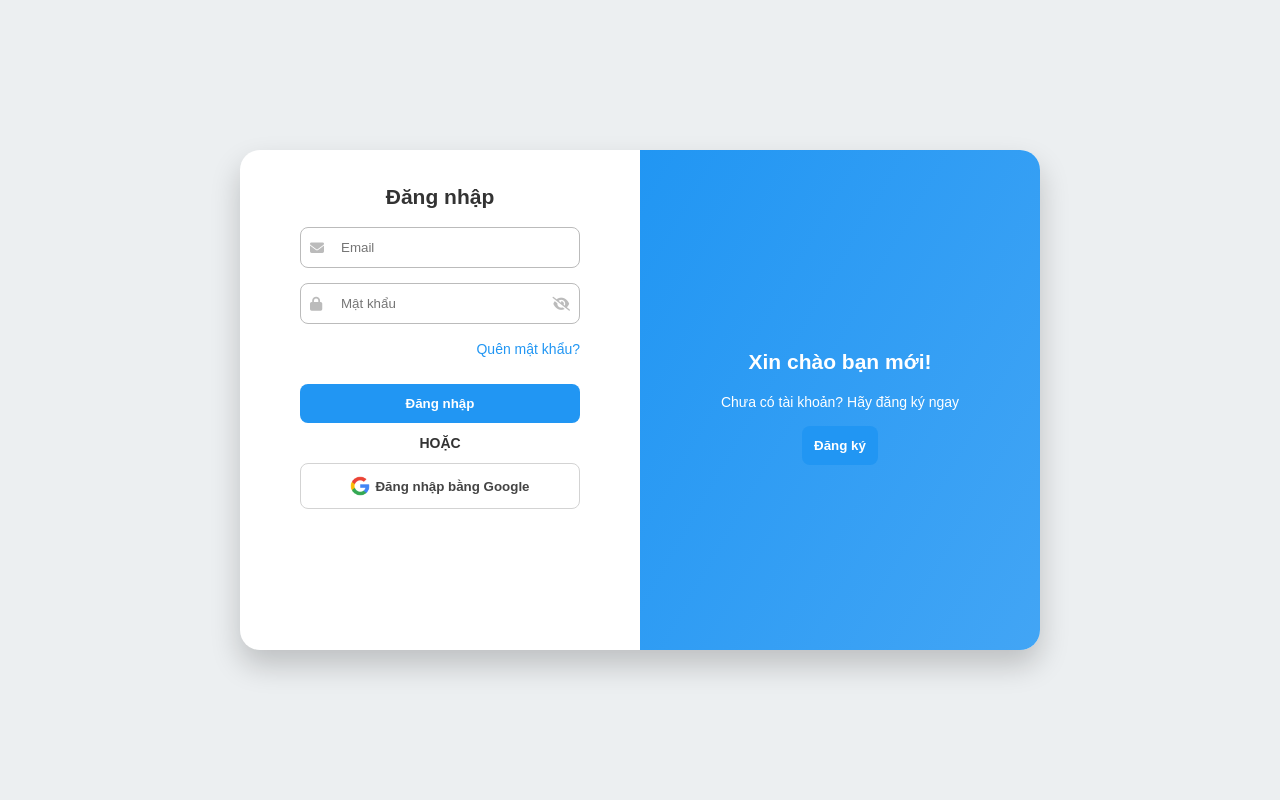
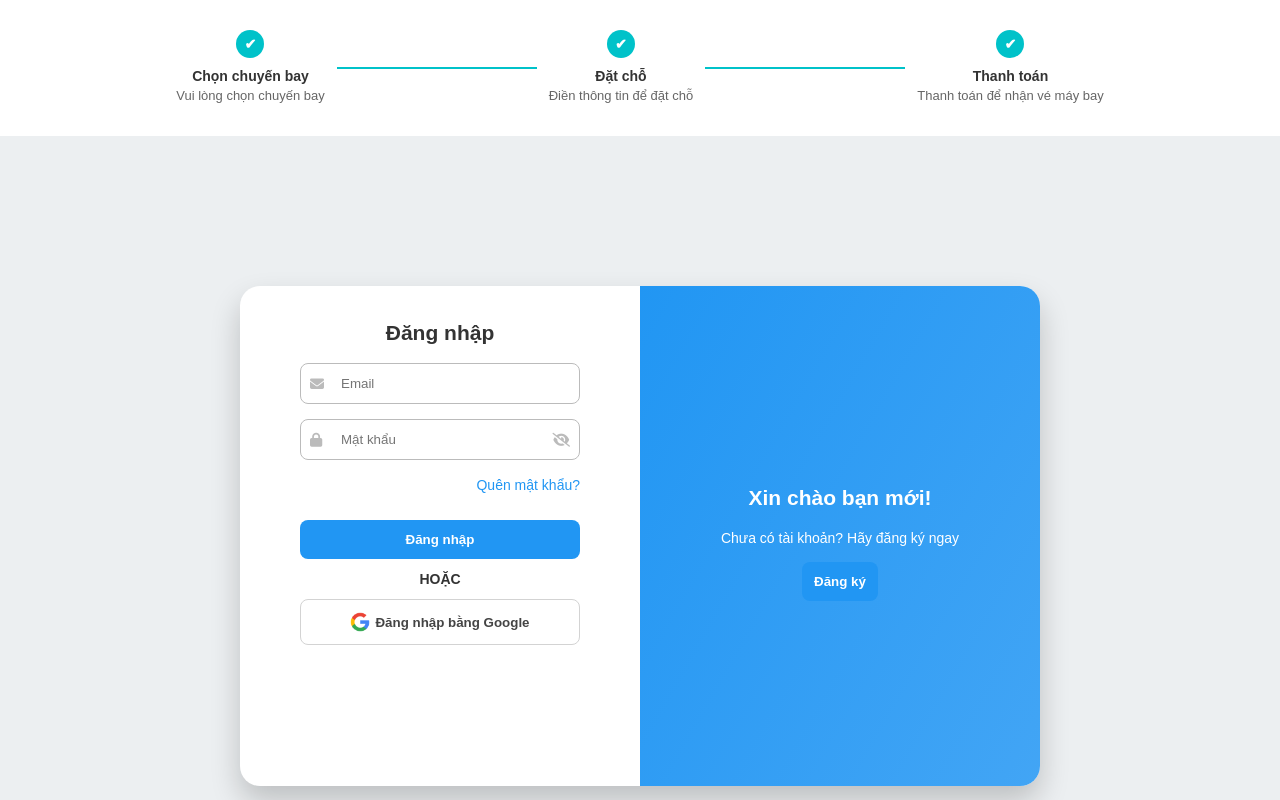
Before and after one commit to ThanhNam14VLU/cloudway, an Angular app: page /login in a window 1280 px wide. Shown: the top 800 px of the page. Built offline with nearby package versions, Linux system fonts and the light colour scheme.

Commit message:
create stepper component

```diff
--- a/src/app/app.html
+++ b/src/app/app.html
@@ -1,5 +1,6 @@
-<app-login></app-login>
+<!-- <app-login></app-login> -->
 <!-- <app-flight-card></app-flight-card> -->
+ <app-stepper></app-stepper>
 <!-- <app-feature></app-feature> -->
 <!-- <app-flight-search></app-flight-search> -->
 <!-- <app-header></app-header> -->
--- a/src/app/app.ts
+++ b/src/app/app.ts
@@ -7,11 +7,12 @@ import { Login } from './pages/login/login';
 import { FlightSearch } from './components/flight-search/flight-search';
 import { Header } from './components/header/header';
 import { AirlineLogin } from './components/airline-login/airline-login';
+import { Stepper } from './components/stepper/stepper';
 
 
 @Component({
   selector: 'app-root',
-  imports: [RouterOutlet,Header, Footer, Feature, FlightCard,RouterLink,Login,FlightSearch,AirlineLogin],
+  imports: [RouterOutlet,Header, Footer, Feature, FlightCard,RouterLink,Login,FlightSearch,AirlineLogin,Stepper],
   templateUrl: './app.html',
   styleUrl: './app.scss'
 })
--- /dev/null
+++ b/src/app/components/stepper/stepper.html
@@ -0,0 +1,39 @@
+<div class="stepper">
+    <!-- step 1 -->
+
+    <div class="step"
+                [class.current]='currentStep === 1'>
+        <div class="circle">@if(isStep1Completed){<span>✔</span>}</div>
+        <div class="text">
+            <div class="title">Chọn chuyến bay</div>
+            <div class="subtitle">Vui lòng chọn chuyến bay</div>
+        </div>
+    </div>
+
+    <div class="line"></div>
+    <!-- step 2-->
+
+    <div class="step"
+        [class.current]='currentStep === 2'>
+        <div class="circle">@if(isStep2Completed){<span>✔</span>}</div>
+        <div class="text">
+            <div class="title">Đặt chỗ</div>
+            <div class="subtitle">Điền thông tin để đặt chỗ</div>
+        </div>
+    </div>
+
+
+    <div class="line"></div>
+    <!-- step 3 -->
+
+    <div class="step"
+        [class.current]='currentStep === 3'>
+        <div class="circle">@if(isStep2Completed){<span>✔</span>}</div>
+        <div class="text">
+            <div class="title">Thanh toán</div>
+            <div class="subtitle">Thanh toán để nhận vé máy bay</div>
+        </div>
+    </div>
+
+
+</div>
--- /dev/null
+++ b/src/app/components/stepper/stepper.scss
@@ -0,0 +1,49 @@
+.stepper {
+    display: flex;
+    align-items: center;
+    justify-content: center;
+    margin: 30px auto;
+    font-family: sans-serif;
+}
+
+.step {
+    text-align: center;
+    position: relative;
+}
+
+.step .circle {
+    width: 28px;
+    height: 28px;
+    border-radius: 50%;
+    background: #00c2c9;
+    display: flex;
+    align-items: center;
+    justify-content: center;
+    margin: 0 auto 8px;
+    color: #fff;
+    font-size: 14px;
+    font-weight: bold;
+}
+
+.step.current .circle {
+    border: 4px solid #00c2c9;
+    background: #fff;
+    color: transparent;
+}
+
+.step .text .title {
+    font-weight: bold;
+    font-size: 14px;
+}
+
+.step .text .subtitle {
+    font-size: 13px;
+    color: #666;
+}
+
+.line {
+    width: 200px;
+    height: 2px;
+    background: #00c2c9;
+    margin: 0 12px;
+}
--- /dev/null
+++ b/src/app/components/stepper/stepper.ts
@@ -0,0 +1,16 @@
+import { Component } from '@angular/core';
+
+@Component({
+  selector: 'app-stepper',
+  imports: [],
+  templateUrl: './stepper.html',
+  styleUrl: './stepper.scss'
+})
+export class Stepper {
+  //biến kiểm tra bước đã hoàn thành hay chưa
+  isStep1Completed: boolean = true;
+  isStep2Completed: boolean = true;
+  isStep3Completed: boolean = true;
+  currentStep = 0;// xem bước hiện tại(0: tất cả hoàn thành, 1: bước 1, 2: bước 2, 3: bước 3)
+
+}
--- a/src/app/pages/login/login.html
+++ b/src/app/pages/login/login.html
@@ -21,10 +21,8 @@
                     <i class="fa-solid fa-eye-slash icon" (click)="togglePasswordVisibility()"></i>
                     }
                 </div>
-
                 <a id="forget_pass" href="">Quên mật khẩu?</a>
                 <button type="submit">Đăng nhập</button>
-
             </form>
             <span>HOẶC</span>
             <button id="google-login" type="submit"><img height="20px" width="20px" src="assets/images/google-logo.png"
```
Also changed, not shown: 1 other file (tests, documents, lock files or other folders).
